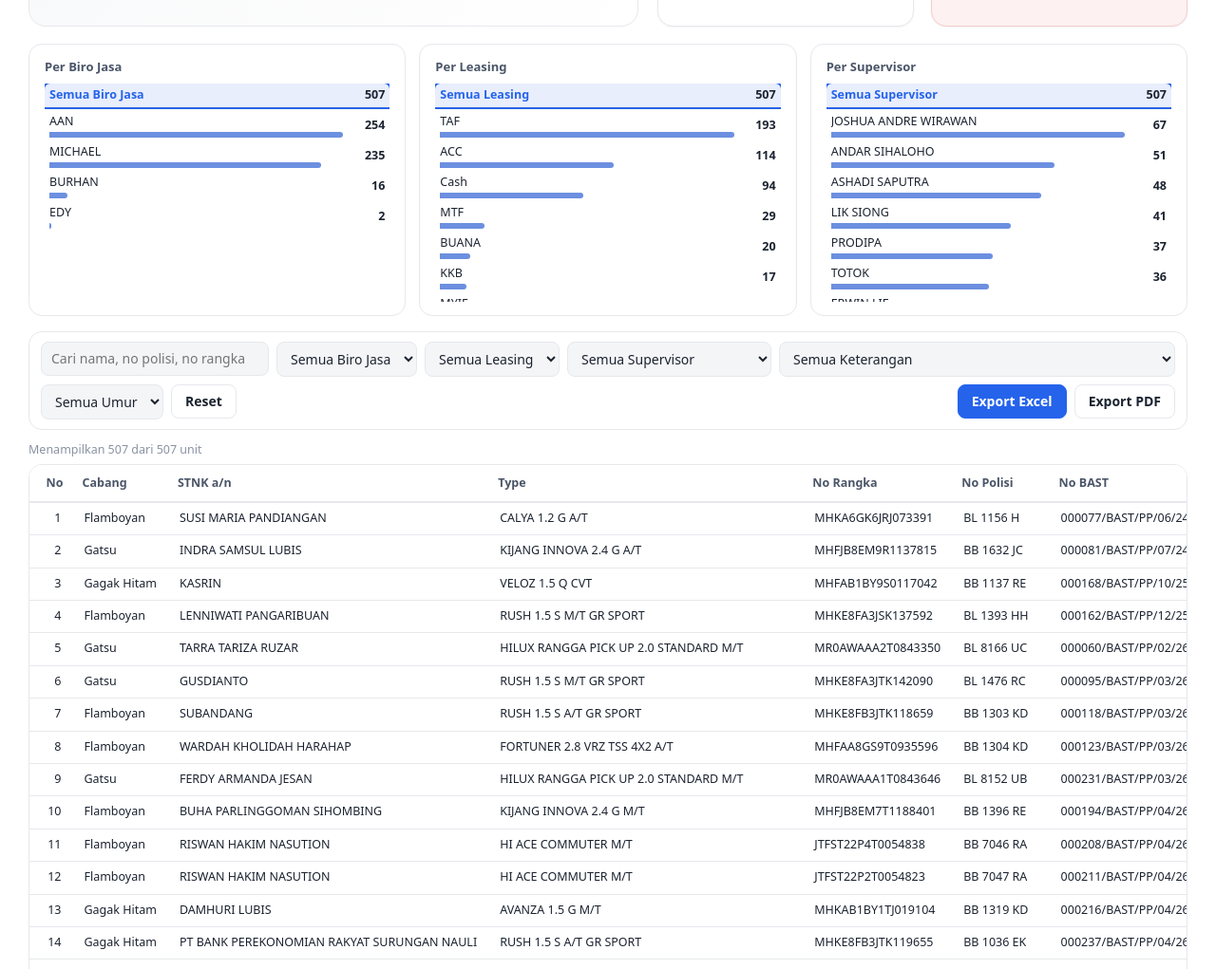
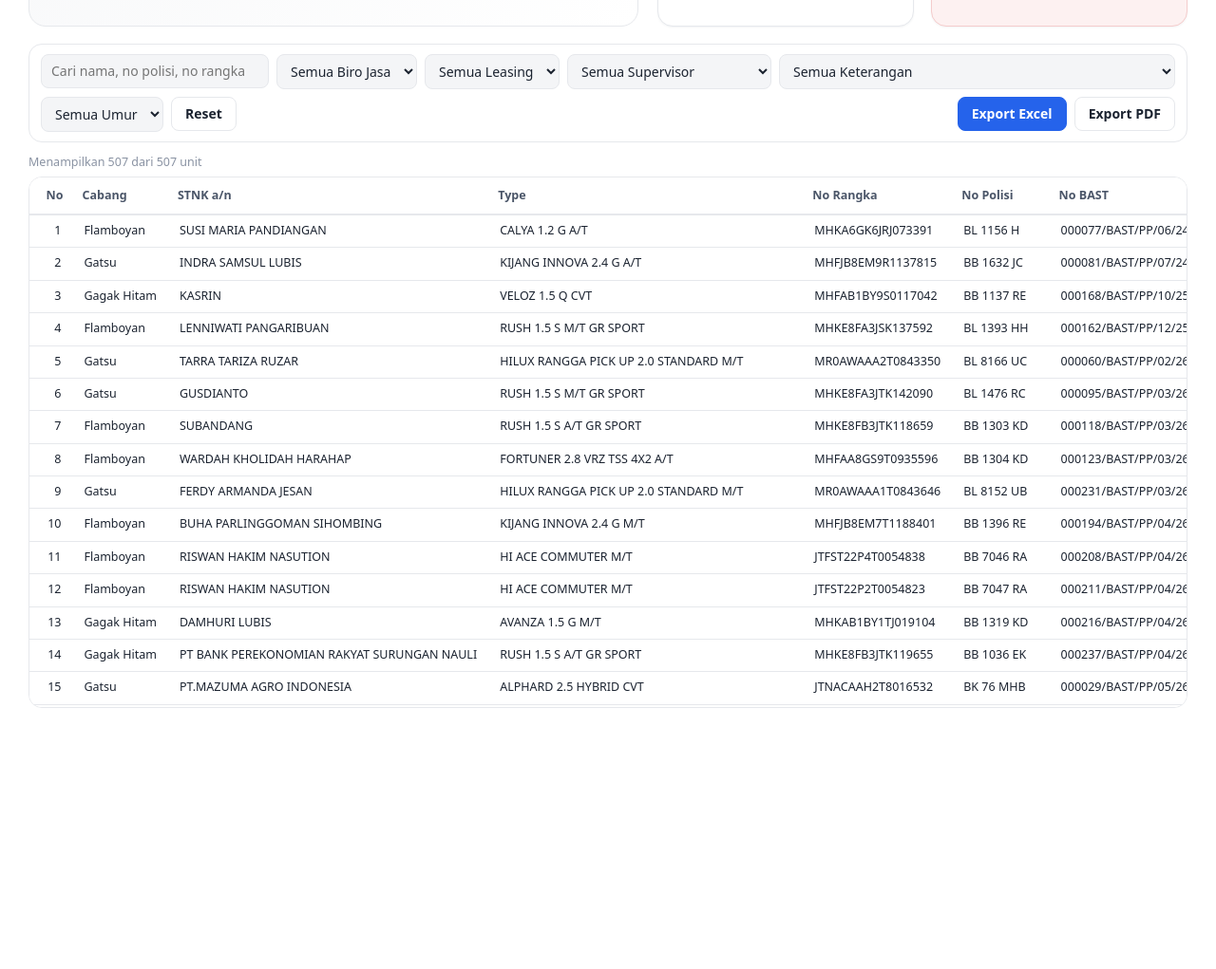
Before and after one commit to rudiperintis88-spec/cobacoba, a plain HTML site: page index.html in a window 1280 px wide. Shown: the part 915-1936 px from the top of the page at 95% size. After the commit the page ends 1711 px from the top, so only its background shows below. Drawn offline with Linux system fonts and the light colour scheme; no server answers.

Commit message:
Add files via upload

```diff
--- a/index.html
+++ b/index.html
@@ -82,21 +82,6 @@ h1{font:600 32px/1.15 var(--serif);margin:0;letter-spacing:-.01em}
 .lc .d{width:12px;height:12px;border-radius:50%;flex:none}
 .lc b{font-family:var(--mono);color:var(--ink);font-size:13.5px}
 .lc .pc{color:var(--muted)}
-/* panels */
-.panels{display:grid;grid-template-columns:repeat(3,1fr);gap:14px;margin-bottom:16px}
-.panel{background:var(--card);border:1px solid var(--line);border-radius:14px;padding:14px 16px;min-width:0}
-.panel h3{margin:0 0 8px;font-size:13px;color:var(--ink2)}
-.bl{max-height:230px;overflow:auto}
-.row{display:grid;grid-template-columns:minmax(0,1fr) 38px;gap:6px;align-items:center;padding:3px 5px;border-radius:6px;cursor:pointer;border:0;background:none;width:100%;text-align:left;font:inherit;color:inherit}
-.row:hover{background:var(--accent-soft)}
-.row.on{background:var(--accent-soft);outline:2px solid var(--accent)}
-.row.on .nm{font-weight:700;color:var(--accent)}
-.row.all{border-bottom:1px solid var(--line);border-radius:6px 6px 0 0;margin-bottom:3px}
-.row.all .nm{font-weight:600}
-.row .t{min-width:0}
-.row .nm{font-size:12.5px;white-space:nowrap;overflow:hidden;text-overflow:ellipsis;display:block}
-.row .bar{display:block;height:6px;border-radius:0 3px 3px 0;background:var(--bar);margin-top:2px;min-width:2px}
-.row .c{text-align:right;font-variant-numeric:tabular-nums;font-weight:600;font-size:12.5px}
 /* filters */
 .filters{background:var(--card);border:1px solid var(--line);border-radius:14px;padding:10px 12px;display:flex;flex-wrap:wrap;gap:8px;align-items:center;margin-bottom:12px}
 .filters input,.filters select{font:inherit;color:var(--ink);background:var(--soft);border:1px solid var(--line);border-radius:8px;padding:7px 10px;min-width:0}
@@ -120,13 +105,13 @@ td.nw{white-space:nowrap}
 .b0{background:var(--ok-bg);color:var(--ok)} .b1{background:var(--warn-bg);color:var(--warn)} .b2{background:var(--ser-bg);color:var(--ser)} .b3{background:var(--bad-bg);color:var(--bad)}
 .dash{color:var(--muted)}
 .empty{padding:30px;text-align:center;color:var(--muted)}
-@media (max-width:1100px){.sum{grid-template-columns:1fr}.panels{grid-template-columns:repeat(2,1fr)}.right{align-items:flex-start;text-align:left}.sync{justify-content:flex-start}}
+@media (max-width:1100px){.sum{grid-template-columns:1fr}.right{align-items:flex-start;text-align:left}.sync{justify-content:flex-start}}
 @media (max-width:760px){.live{white-space:normal}}
-@media (max-width:600px){.wrap{padding:20px 14px}h1{font-size:26px}.hero .big{font-size:56px}.bk,.panels{grid-template-columns:1fr}}
+@media (max-width:600px){.wrap{padding:20px 14px}h1{font-size:26px}.hero .big{font-size:56px}.bk{grid-template-columns:1fr}}
 @media print{
  @page{size:A4 landscape;margin:10mm}
  body{background:#fff;color:#000;font-size:10px}
- .tabs,.filters,.panels,.btn,.refresh,.sync{display:none!important}
+ .tabs,.filters,.btn,.refresh,.sync{display:none!important}
  .pill:not([aria-selected=true]){display:none}
 
  .tw{max-height:none;overflow:visible;border:0} th{position:static} table{width:100%}
@@ -155,7 +140,6 @@ td.nw{white-space:nowrap}
   </div>
   <div class="cabtabs" id="cabtabs"></div>
   <div class="sum" id="sum"></div>
-  <div class="panels" id="panels"></div>
   <div class="filters" id="filters"></div>
   <p class="cnt" id="cnt"></p>
   <div class="tw"><table id="tbl"></table></div>
@@ -196,7 +180,6 @@ const TABS = {
   bpkb:{ title:'BPKB Belum Siap', sumber:'Data BPKB Belum Siap Admin', ageOf:r=>daysSince(pd(r.terima)),
     cols:[['no','No','num'],['cab','Cabang','nw'],['nama','STNK a/n'],['type','Type','typ'],['rangka','No Rangka','nw'],['polisi','No Polisi','nw'],['bast','No BAST','nw'],['mohon','Tgl Mohon STNK','nw'],['terima','Terima STNK','nw'],['serah','Serah STNK','nw'],['age','Umur belum BPKB (hari)','num'],['biro','Biro Jasa'],['leasing','Leasing'],['sales','Salesman'],['spv','Supervisor'],['ket','Keterangan','ket']] }
 };
-const PANELS=[['biro','Per Biro Jasa','Semua Biro Jasa'],['leasing','Per Leasing','Semua Leasing'],['spv','Per Supervisor','Semua Supervisor']];
 const FILTERS=[['biro','Semua Biro Jasa'],['leasing','Semua Leasing'],['spv','Semua Supervisor'],['ket','Semua Keterangan'],['age','Semua Umur']];
 const emptyF = () => ({q:'',cab:'',biro:'',leasing:'',spv:'',ket:'',age:''});
 const state = { tab:'stnk', stnk:{f:emptyF(),sort:{key:'age',dir:-1}}, bpkb:{f:emptyF(),sort:{key:'age',dir:-1}}, loading:false, lastSync:null, failed:[], everOk:false };
@@ -304,18 +287,6 @@ function renderCabTabs(){
   const pill=(v,label,n)=>`<button class="pill" role="tab" data-c="${esc(v)}" aria-selected="${sel===v}">${esc(label)} <span class="n">${fmtN(n)}</span></button>`;
   $('cabtabs').innerHTML = pill('','Semua Cabang',all.length)+CABTAB.map(c=>pill(c,c,all.filter(r=>r.cab===c).length)).join('');
 }
-function renderPanels(){
-  const st=state[state.tab], all=rowsOf(state.tab);
-  $('panels').innerHTML = PANELS.map(([k,title,allLabel])=>{
-    const sub=filtered(k), m=countBy(sub,k);
-    let keys = k==='cab'? CABS.slice() : k==='biro'? [...new Set(SOURCES.flatMap(s=>s.rows.map(r=>r.biro)).filter(Boolean))] : [...new Set(all.map(r=>fval(r,k)||'(Kosong)'))];
-    keys=keys.filter(v=>(m.get(v)||0)>0 || (st.f[k]||'')===v);
-    if(k!=='cab') keys.sort((a,b)=>(m.get(b)||0)-(m.get(a)||0)||a.localeCompare(b));
-    const max=Math.max(1,...keys.map(v=>m.get(v)||0));
-    const btn=(v,label,c,bar,cls)=>`<button class="row ${cls||''} ${(st.f[k]||'')===v?'on':''}" data-k="${k}" data-v="${esc(v)}" title="${esc(label)}: ${c} unit"><span class="t"><span class="nm">${esc(label)}</span>${bar?`<span class="bar" style="width:${bar}%"></span>`:''}</span><span class="c">${fmtN(c)}</span></button>`;
-    return `<div class="panel"><h3>${title}</h3><div class="bl">`+btn('',allLabel,sub.length,0,'all')+keys.map(v=>btn(v,v,m.get(v)||0,(m.get(v)||0)/max*100)).join('')+`</div></div>`;
-  }).join('');
-}
 function renderFilters(){
   const st=state[state.tab], all=rowsOf(state.tab);
   const opts=k=>{ if(k==='age') return BUCKETS.map(b=>[b.k,b.l]); if(k==='cab') return CABS.map(c=>[c,c]); const s=[...new Set(all.map(r=>fval(r,k)||'(Kosong)'))].sort((a,b)=>a.localeCompare(b)); return s.map(v=>[v,v]); };
@@ -359,7 +330,7 @@ function exportExcel(){
   const s=document.createElement('script'); s.src='https://cdn.sheetjs.com/xlsx-0.20.1/package/dist/xlsx.full.min.js'; s.onload=go; s.onerror=csvFallback; document.head.appendChild(s);
 }
 function render(){
-  renderHead(); const rows=filtered(); renderCabTabs(); renderSummary(rows); renderPanels(); renderFilters(); renderTable(rows);
+  renderHead(); const rows=filtered(); renderCabTabs(); renderSummary(rows); renderFilters(); renderTable(rows);
 }
 document.addEventListener('click',e=>{
   const st=state[state.tab];
@@ -367,7 +338,6 @@ document.addEventListener('click',e=>{
   const pl=e.target.closest('.pill'); if(pl){ st.f.cab=pl.dataset.c; render(); return; }
   const bt=e.target.closest('.bt'); if(bt){ const v=bt.dataset.b; st.f.age=st.f.age===v?'':v; render(); return; }
   const lc=e.target.closest('.lc'); if(lc){ const k=lc.dataset.k, v=lc.dataset.v; st.f[k]=st.f[k]===v?'':v; render(); return; }
-  const row=e.target.closest('.row'); if(row){ const k=row.dataset.k, v=row.dataset.v; st.f[k]=st.f[k]===v?'':v; render(); return; }
   const th=e.target.closest('th[data-s]'); if(th){ const k=th.dataset.s; st.sort = st.sort.key===k? {key:k,dir:-st.sort.dir}:{key:k,dir:(k==='age'?-1:1)}; renderTable(filtered()); return; }
   if(e.target.closest('#refresh')) { loadAll(); return; }
   if(e.target.id==='reset'){ const c=st.f.cab; st.f=emptyF(); st.f.cab=c; render(); }
@@ -375,7 +345,7 @@ document.addEventListener('click',e=>{
   if(e.target.id==='pdf') window.print();
 });
 document.addEventListener('change',e=>{ if(e.target.dataset.f){ state[state.tab].f[e.target.dataset.f]=e.target.value; render(); } });
-document.addEventListener('input',e=>{ if(e.target.id==='q'){ state[state.tab].f.q=e.target.value; const rows=filtered(); renderSummary(rows); renderPanels(); renderTable(rows); } });
+document.addEventListener('input',e=>{ if(e.target.id==='q'){ state[state.tab].f.q=e.target.value; const rows=filtered(); renderSummary(rows); renderTable(rows); } });
 document.addEventListener('visibilitychange',()=>{ if(!document.hidden && (!state.lastSync || Date.now()-state.lastSync>REFRESH_MS)) loadAll(); });
 
 prep(); render();
```
